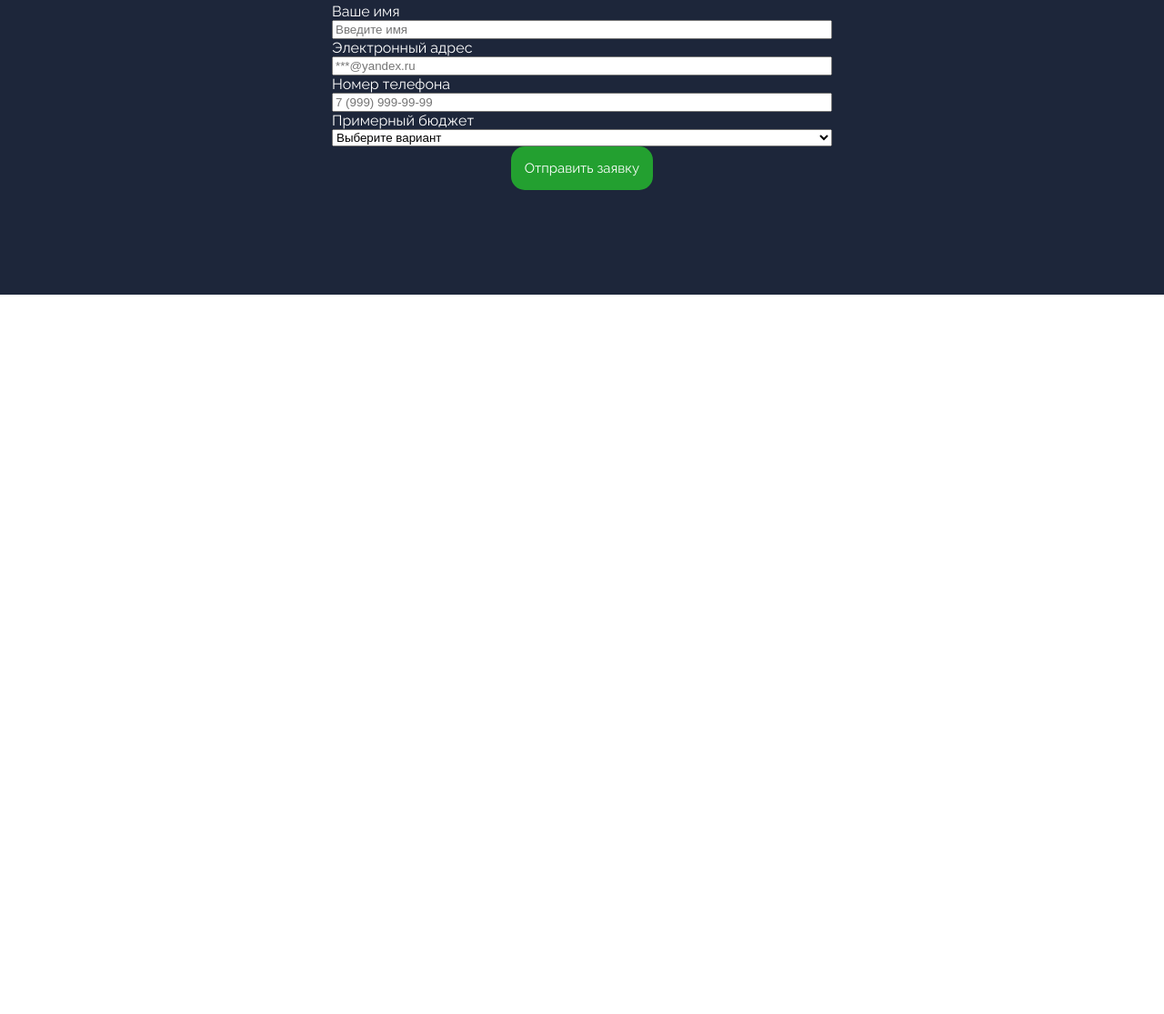
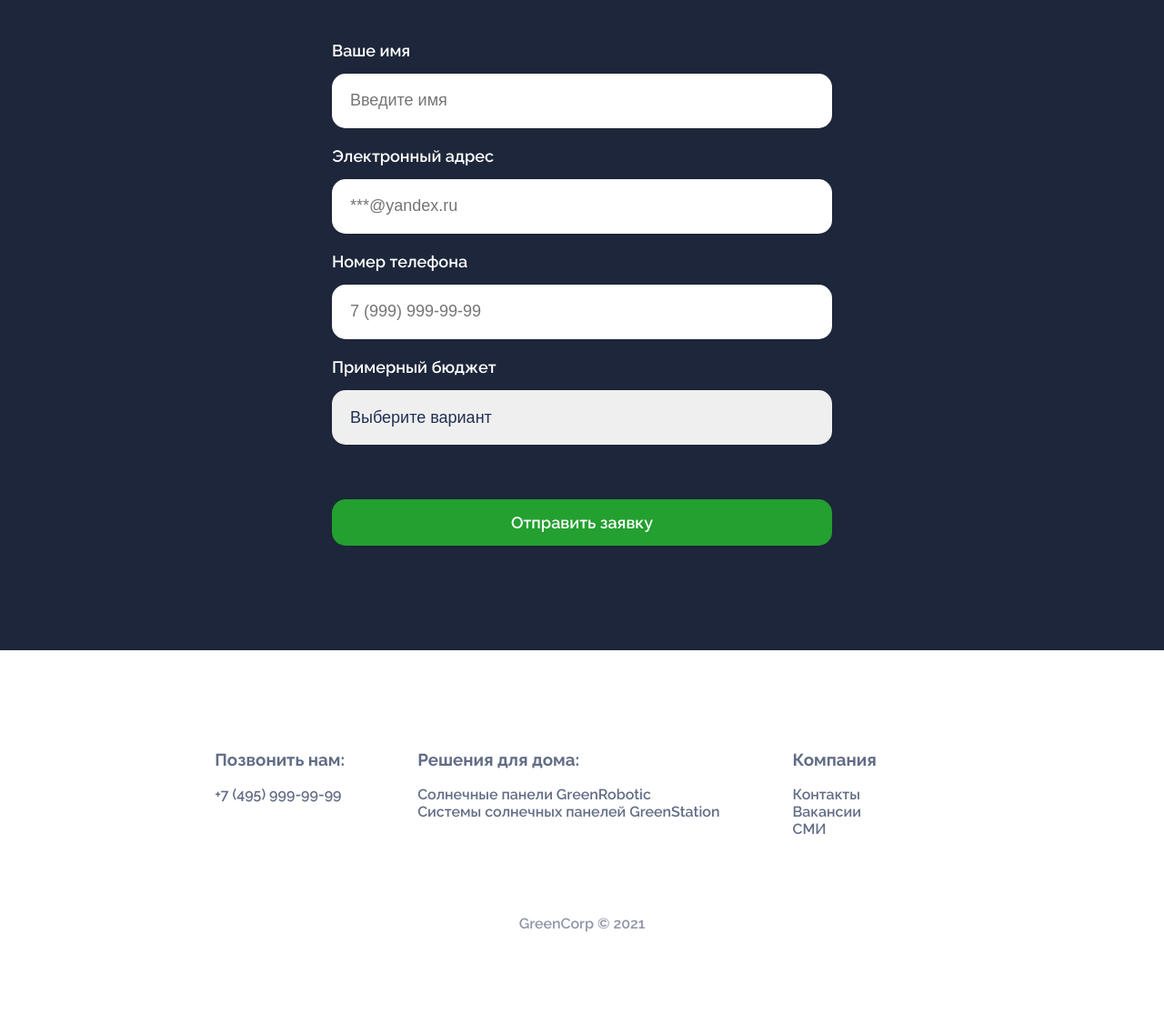
Before and after one commit to maestroEsphere/green-corp-landing, a plain HTML site: page index.html in a window 1280 px wide. Shown: the part 1206-2321 px from the top of the page at 91% size. Before the commit the page ends 1530 px from the top, so only its background shows below. Drawn offline with Linux system fonts and the light colour scheme.

Commit message:
Footer v2.1

```diff
--- a/index.html
+++ b/index.html
@@ -55,5 +55,31 @@
                 </form>
             </div>
         </section>
+        <footer>
+            <div class="footer__container">
+                <div class="footer__group">
+                    <h3>Позвонить нам:</h3>
+                    <div class="footer__links">
+                      <a href="tel:74959999999">+7 (495) 999-99-99</a>
+                    </div>
+                </div>
+                <div class="footer__group">
+                    <h3>Решения для дома:</h3>
+                    <div class="footer__links">
+                      <a href="#">Солнечные панели GreenRobotic</a>
+                      <a href="#">Системы солнечных панелей GreenStation</a>
+                    </div>
+                </div>
+                <div class="footer__group">
+                    <h3>Компания</h3>
+                    <div class="footer__links">
+                        <a href="#">Контакты</a>
+                        <a href="#">Вакансии</a>
+                        <a href="#">СМИ</a>
+                    </div>
+                </div>
+            </div>
+            <div class="footer__copyright">GreenCorp © 2021</div>
+        </footer>
     </body>
 </html>
--- a/main.css
+++ b/main.css
@@ -92,3 +92,72 @@ button {
     flex-direction: column;
     text-align: left;
 }
+.form form {
+    display: grid;
+    grid-gap: 20px;
+    margin-top: 60px;
+}
+.form label {
+    font-size: 18px;
+    font-weight: 600;
+    margin-bottom: 15px;
+}
+.form input {
+    font-size: 18px;
+    color: #213053;
+    height: 60px;
+    padding: 0px 20px 0px 20px;
+    border-radius: 15px;
+    border: none;
+}
+.form select {
+    font-size: 18px;
+    color: #213053;
+    height: 60px;
+    padding: 0px 20px 0px 20px;
+    border-radius: 15px;
+    border: none;
+}
+.form__submit {
+    font-size: 18px;
+    font-weight: 600;
+    margin-top: 40px;
+}
+select {
+    appearance: none;
+}
+input {
+    outline: none;
+}
+button:hover {
+    background-color: #f6980c;
+    box-shadow: 0 16px 36px rgba(246 152 12 / 20%);
+    transition: background-color 0.3s ease;
+}
+footer {
+    padding: 90px 20px;
+    font-size: 16px;
+    font-weight: 600;
+}
+.footer__links {
+    display: flex;
+    flex-direction: column;
+    margin-bottom: 15px;
+}
+.footer__copyright {
+    margin-top: 40px;
+    text-align: center;
+    opacity: 0.5;
+    display: flex;
+    justify-content: center;
+}
+.footer__group {
+    margin-right: 80px;
+    font-size: 16px;
+    opacity: 0.7;
+    margin-bottom: 30px;
+}
+.footer__container {
+    display: flex;
+    justify-content: center;
+}
```
